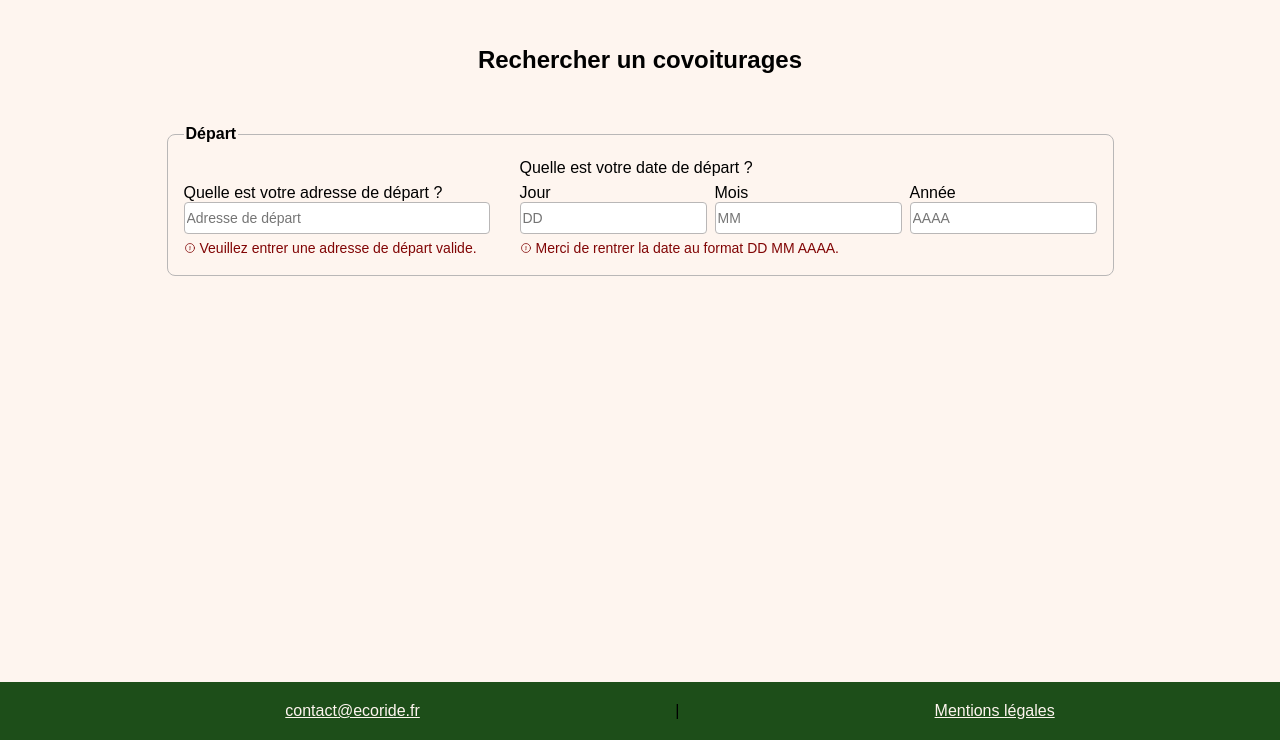
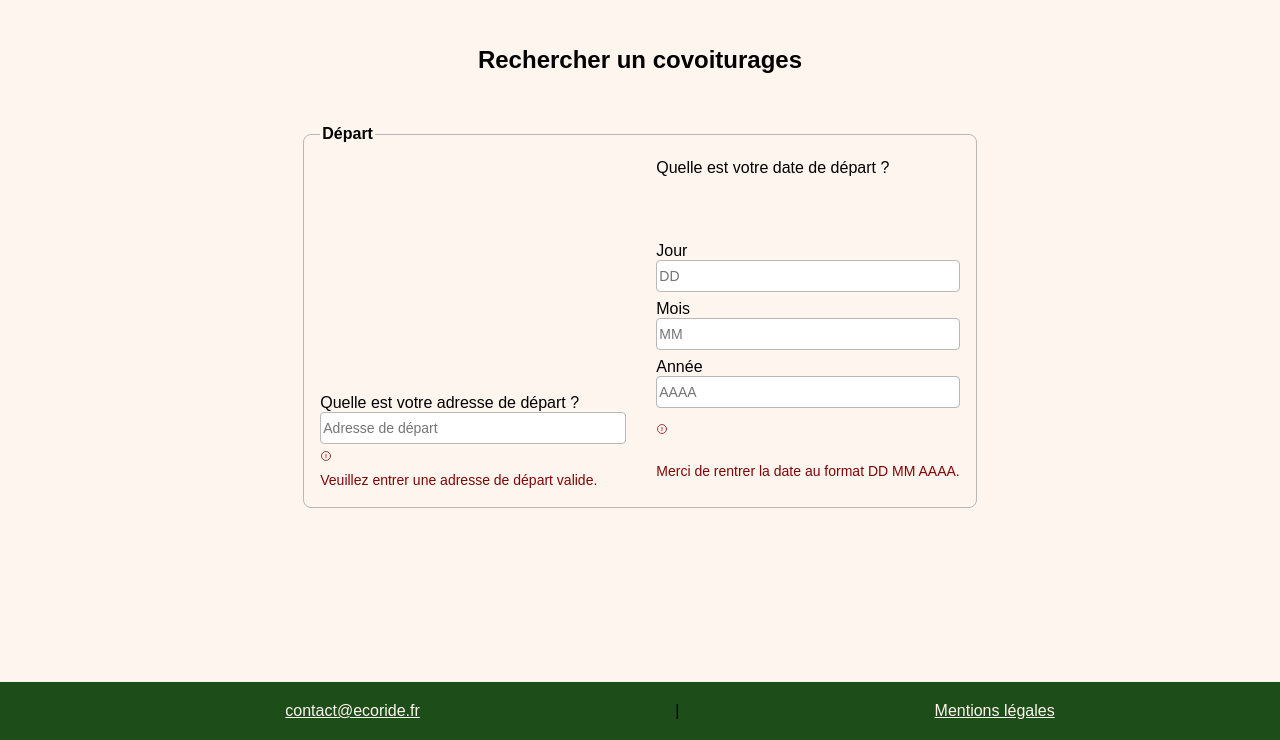
Before and after one commit to Haltarion/ECORIDE, a PHP site: page /pages/covoiturages.php in a window 1280 px wide. Shown: the part 60-800 px from the top of the page. Run offline with PHP 8.4, Linux system fonts and the light colour scheme; data that the repository does not hold is empty.

Commit message:
Auto commit

```diff
--- a/css/style.css
+++ b/css/style.css
@@ -53,6 +53,11 @@ input {
   padding: 15px;
 }
 
+.covoiturages div {
+  display: grid;
+  grid-template-row: 1fr 2fr 1fr;
+}
+
 /* Style pour le pied de page */
 footer {
   bottom: 0px;
```
